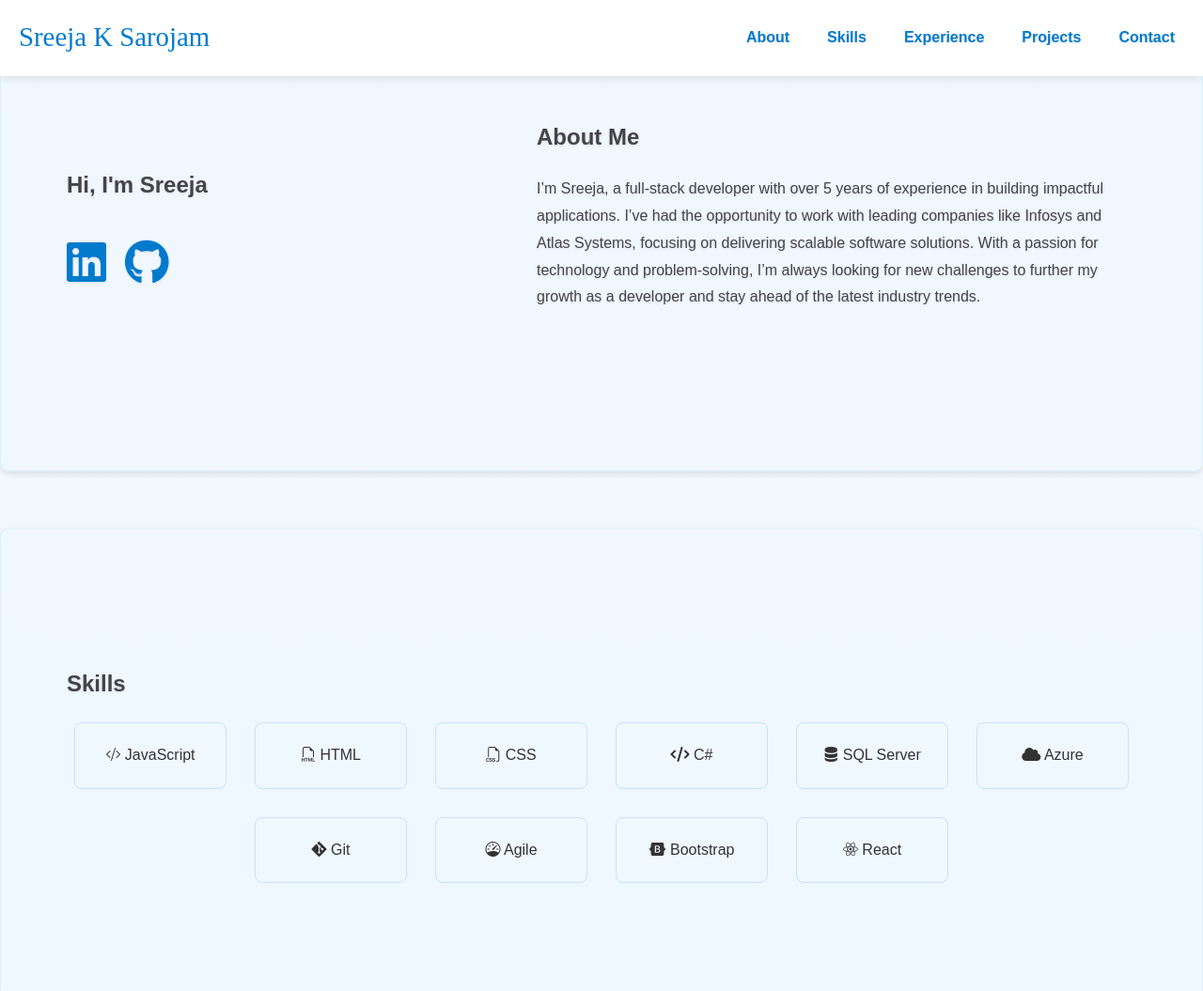
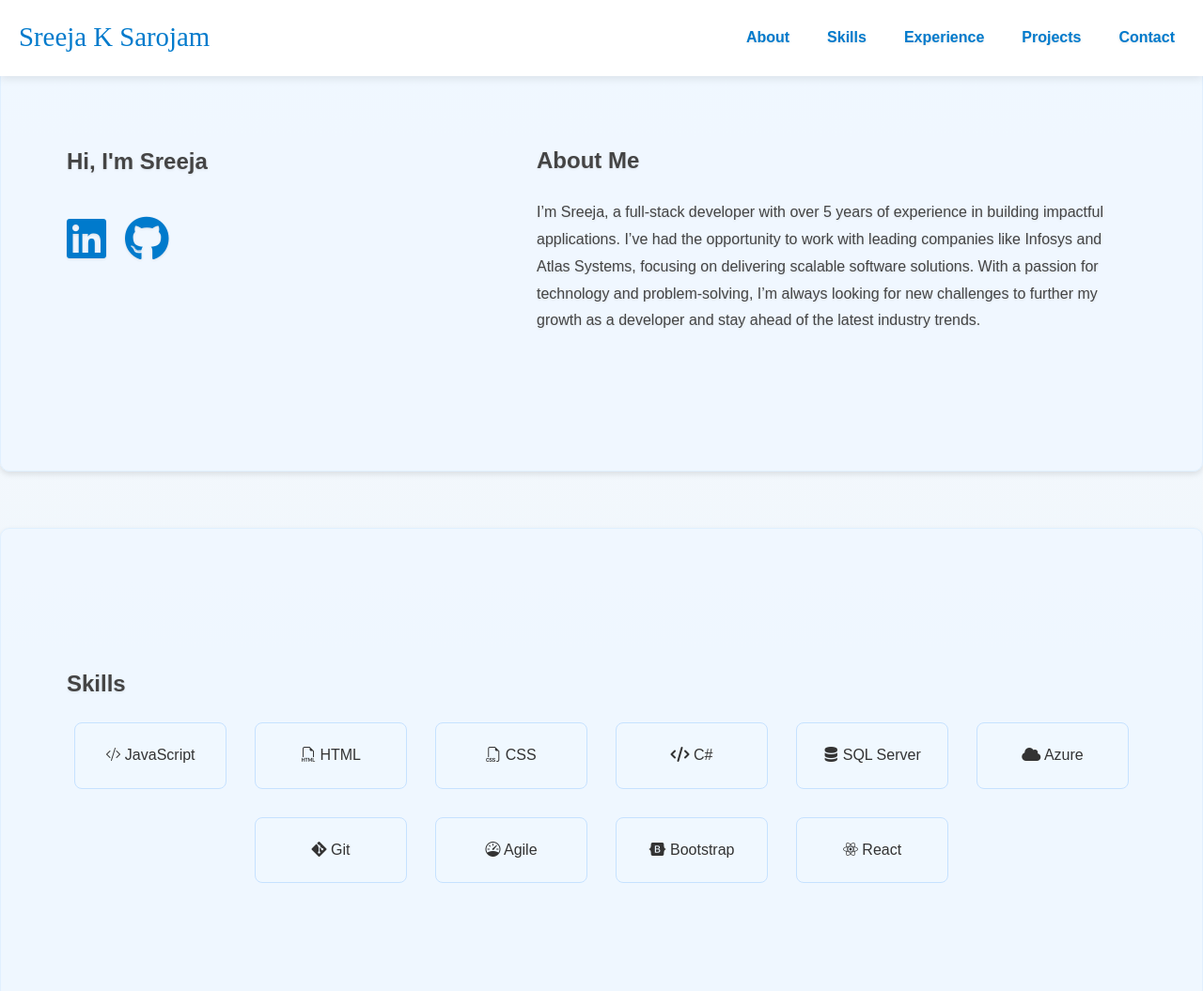
Before and after one commit to sreejaks23/my-portfolio, a plain HTML site: page index.html in a window 1280 px wide. Shown: the top 1055 px of the page at 94% size. Drawn offline with nearby package versions, Linux system fonts and the light colour scheme; some icons are missing.

Commit message:
Update styles.css

```diff
--- a/styles.css
+++ b/styles.css
@@ -115,7 +115,7 @@ h1, h2, h3, p, li, a {
 /* About Section Styling */
 .about-content {
     padding-left: 500px;
-    margin-top: -220px;
+    margin-top: -170px;
 }
 
 /* Section Styling */
```
